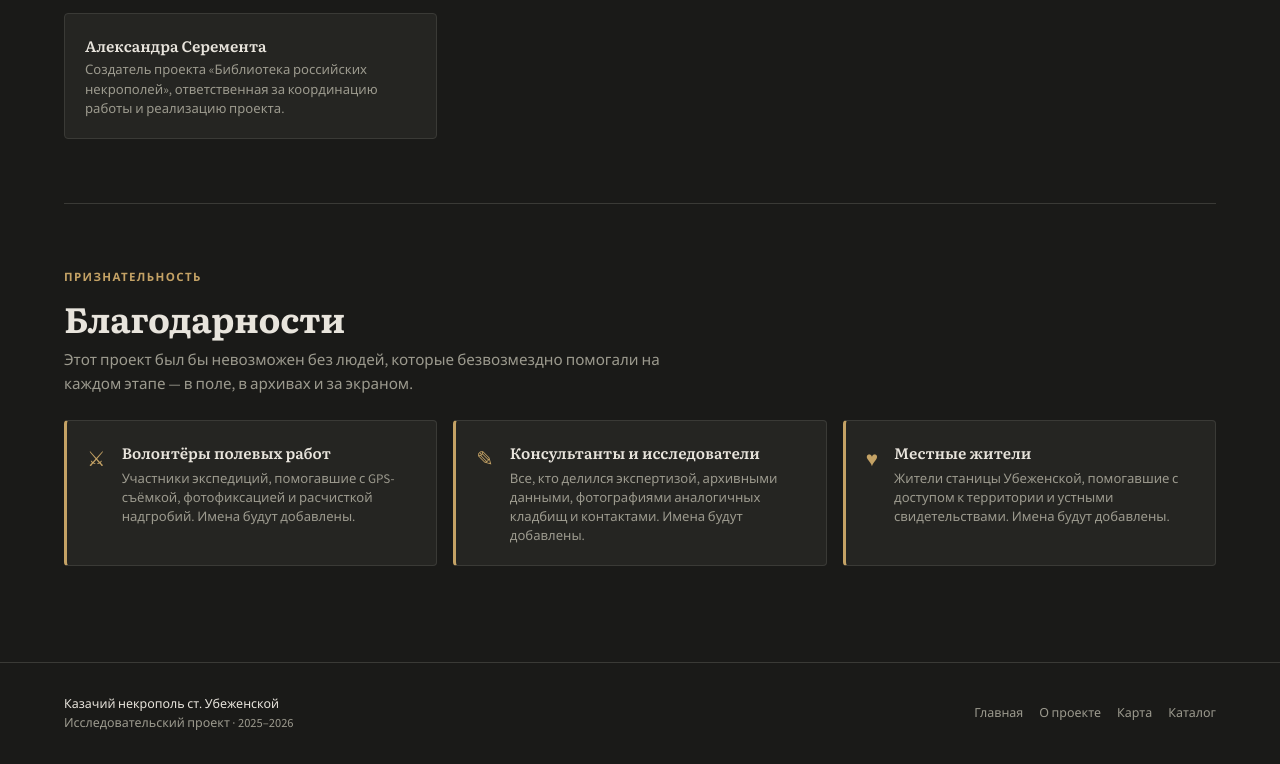
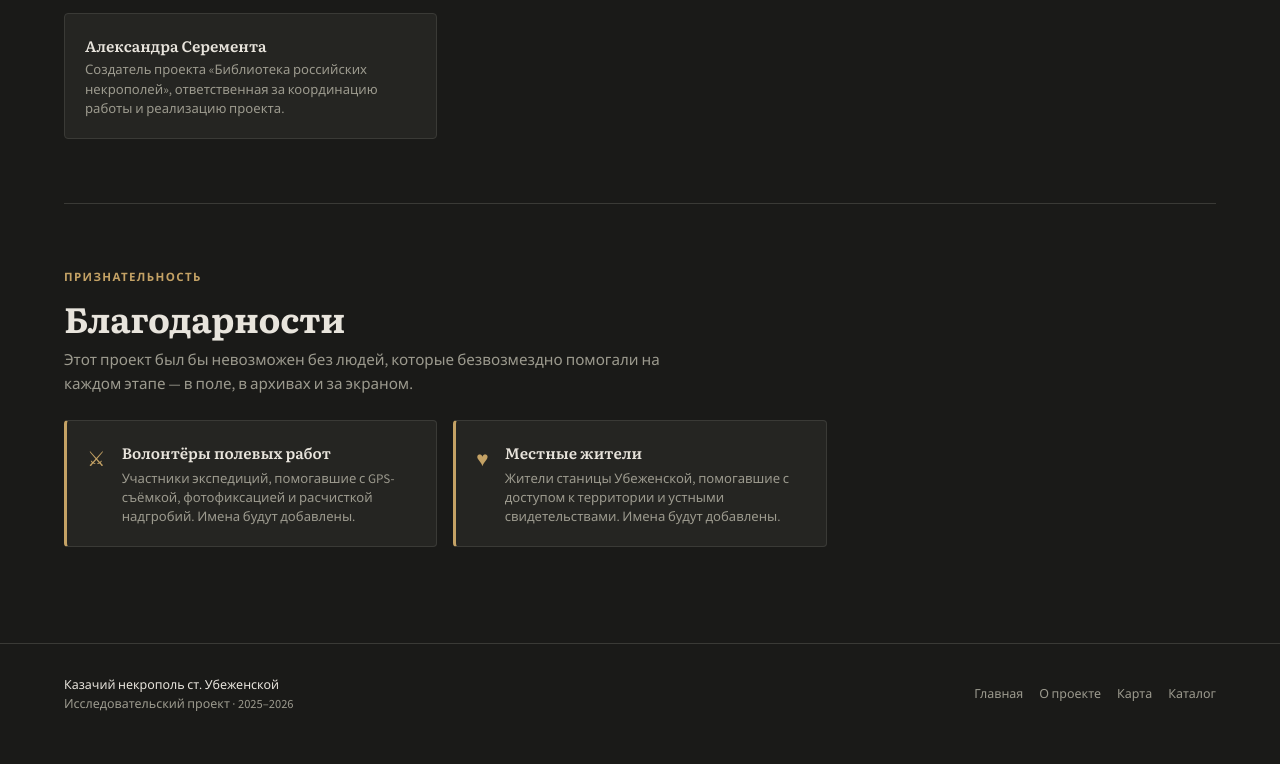
Before and after one commit to Serementa/nekropol, a plain HTML site: page timeline.html in a window 1280 px wide. Shown: the part 2210-2974 px from the top of the page. Drawn offline with nearby package versions, Linux system fonts and the light colour scheme.

Commit message:
Update timeline.html

```diff
--- a/timeline.html
+++ b/timeline.html
@@ -165,13 +165,7 @@
           <p>Участники экспедиций, помогавшие с GPS-съёмкой, фотофиксацией и расчисткой надгробий. Имена будут добавлены.</p>
         </div>
       </div>
-      <div class="thanks-card">
-        <div class="thanks-icon">&#9998;</div>
-        <div class="thanks-info">
-          <h4>Консультанты и исследователи</h4>
-          <p>Все, кто делился экспертизой, архивными данными, фотографиями аналогичных кладбищ и контактами. Имена будут добавлены.</p>
-        </div>
-      </div>
+
       <div class="thanks-card">
         <div class="thanks-icon">&#9829;</div>
         <div class="thanks-info">
```
